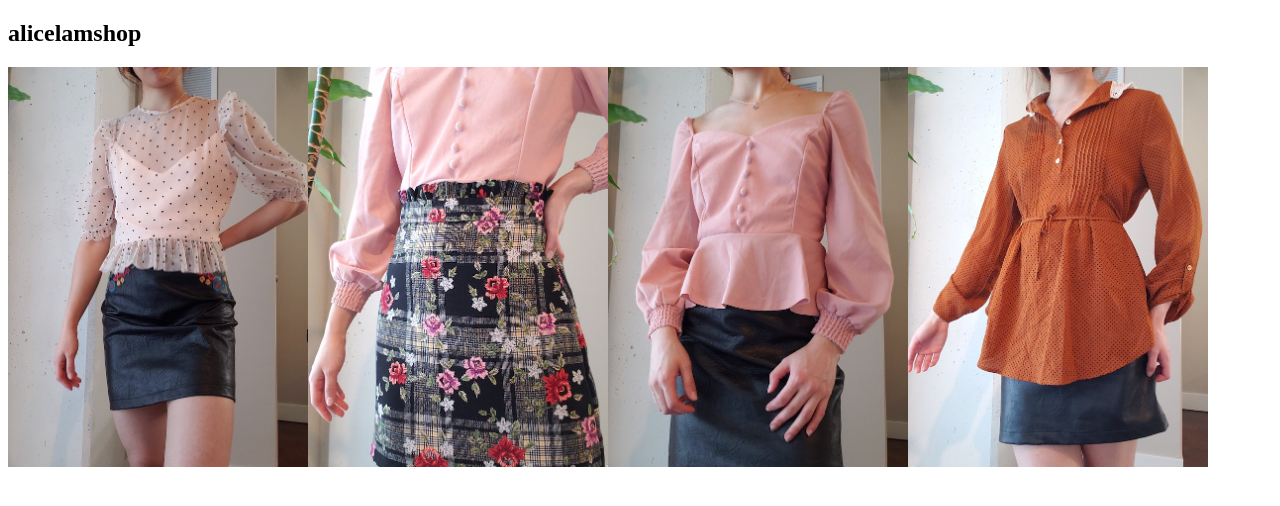
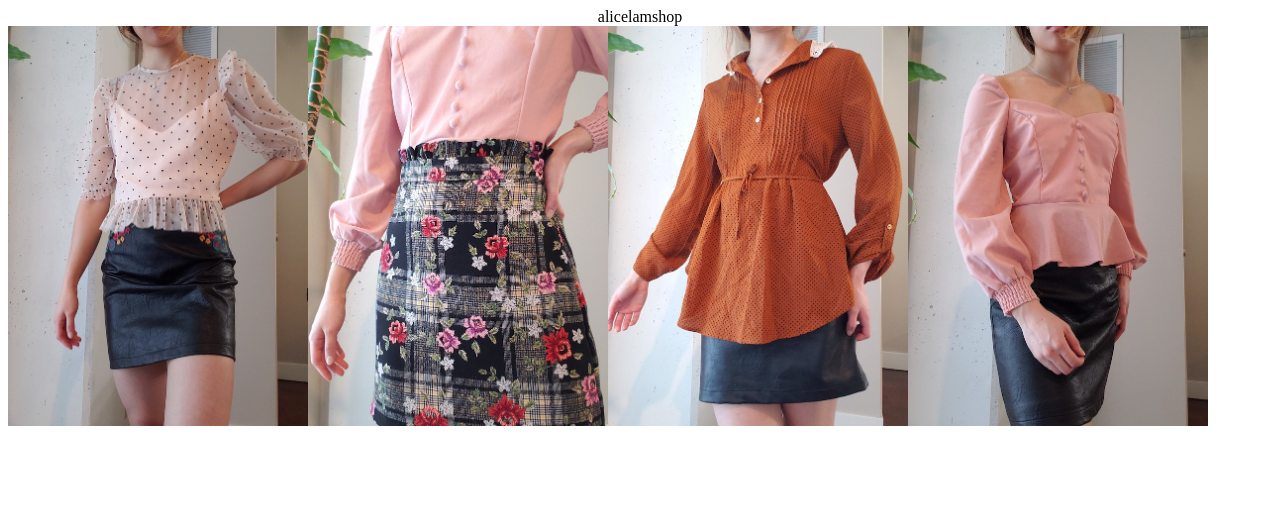
Before and after one commit to lamalice/lamalice.github.io, a Jekyll site: the page index.html, which Jekyll copies as it is, in a window 1280 px wide. Shown: the top 506 px of the page. Built offline with Jekyll 4.4.1, drawn with Linux system fonts in a browser that asks for light colours.

Commit message:
sizing and title alignment

```diff
--- a/assets/css/style.css
+++ b/assets/css/style.css
@@ -1,7 +1,3 @@
-.rotateimg90 {
-  -webkit-transform:rotate(90deg);
-  -moz-transform: rotate(90deg);
-  -ms-transform: rotate(90deg);
-  -o-transform: rotate(90deg);
-  transform: rotate(90deg);
+div.title {
+  text-align: center;
 }
--- a/index.html
+++ b/index.html
@@ -5,7 +5,7 @@
 </head>
 <body>
 
-<h2> alicelamshop </h2>
+<div class ="title">alicelamshop </div>
 
 <table>
   <colgroup>
@@ -19,9 +19,9 @@
     <img src="assets/images/20200313_171017.jpg" alt="Smiley face" height="400" width="300" >
   </tr>
   <tr>
-      <img src="assets/images/20200313_170644.jpg" alt="Smiley face" height="400" width="300" >
+      <img src="assets/images/20200313_172031.jpg" alt="Smiley face" height="400" width="300" >
   </tr>
   <tr>
-    <img src="assets/images/20200313_172031.jpg" alt="Smiley face" height="400" width="300" >
+    <img src="assets/images/20200313_170652.jpg" alt="Smiley face" height="400" width="300" >
   </tr>
 </table>
```
